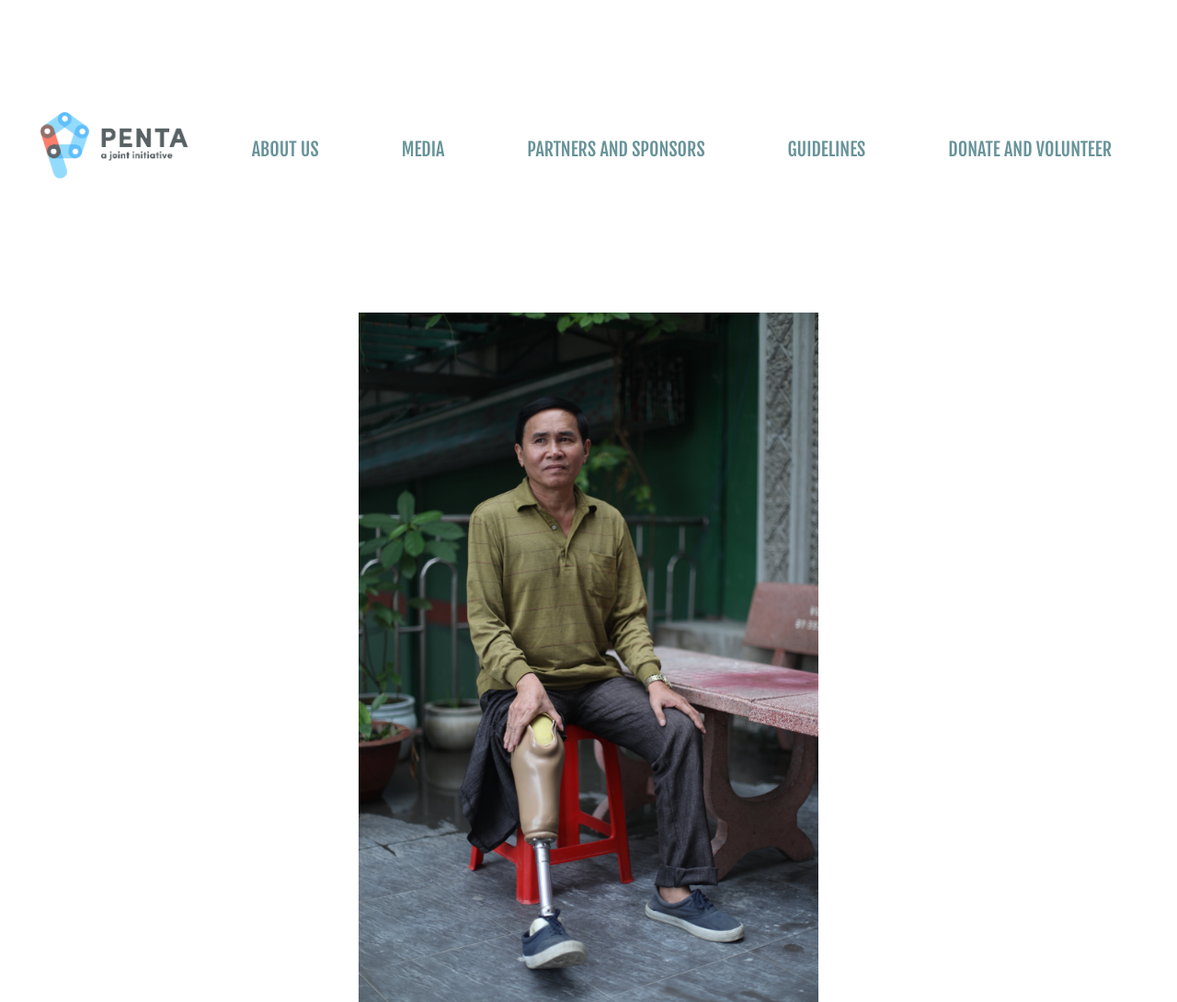
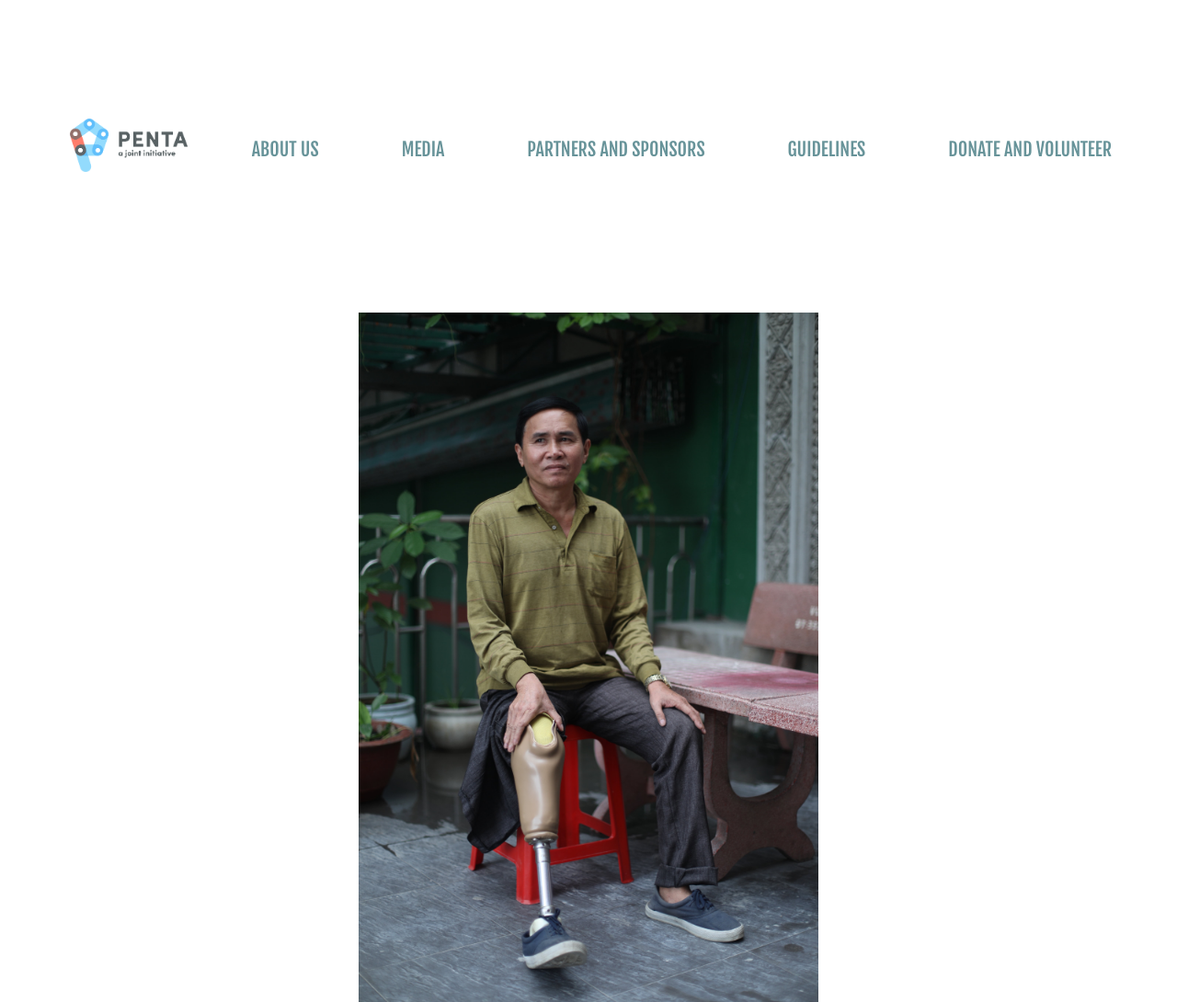
Before and after one commit to NidhishJain1/PentaProsthetics, a plain HTML site: page index.html in a window 1280 px wide. Shown: the top 1090 px of the page at 92% size. Drawn offline with nearby package versions, Linux system fonts and the light colour scheme.

Commit message:
Update index.html

```diff
--- a/index.html
+++ b/index.html
@@ -22,7 +22,7 @@
 <body>
 	<header>
 		<ul class="navbar">
-            <a href = ""><img src = "logo.png" alt = "logo" class = "logo" width = "160" height = "72" padding-left: 200px;></a>
+            <a href = ""><img src = "logo.png" alt = "logo" class = "logo" width = "128" height = "58" padding-left: 200px;></a>
 			<li class="about-us-menu">
 				<a class="top-menu-item" href="#about_us">About Us</a>
                 <div class="dropdown-triangle"></div>
```
